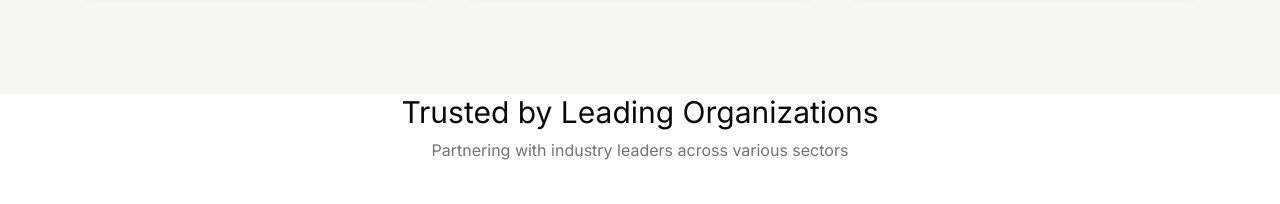
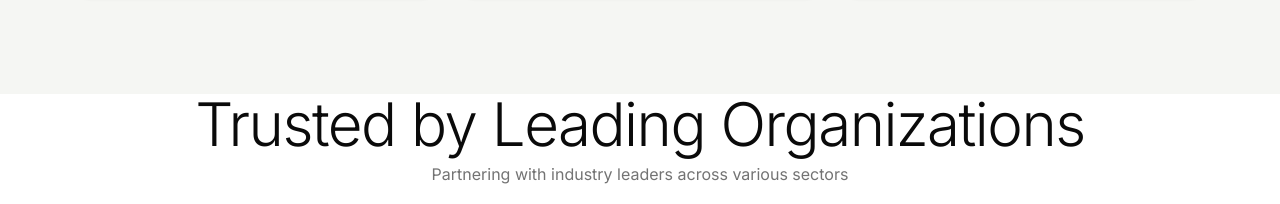
Before and after one commit to sushwesinwin/goodwilladvisory, a Next.js app: page /en in a window 1280 px wide. Shown: the part 4958-5162 px from the top of the page. Built offline with nearby package versions, Linux system fonts and the light colour scheme.

Commit message:
feat(ui): add entrance animations to hero section
Add staggered fade-in and slide-up animations to hero text, buttons, and stats section.

This improves the visual appeal and creates a more dynamic user experience on load.

```diff
--- a/app/[locale]/page.tsx
+++ b/app/[locale]/page.tsx
@@ -40,13 +40,13 @@ export default function HomePage() {
               {/* Left: Hero Text */}
               <div className="flex min-h-[240px] flex-col justify-between text-center md:min-h-[280px] md:text-left lg:h-[320px]">
                 <div className="space-y-3 md:space-y-4">
-                  <p className="text-primary text-xs font-bold tracking-widest uppercase">
+                  <p className="text-primary animate-in fade-in slide-in-from-bottom-4 text-xs font-bold tracking-widest uppercase duration-1000">
                     {tHero("tagline")}
                   </p>
                   <div className="space-y-2 md:space-y-3">
                     <h1
                       className={cn(
-                        "font-light tracking-tight text-balance",
+                        "animate-in fade-in slide-in-from-bottom-6 fill-mode-backwards font-light tracking-tight text-balance delay-200 duration-1000",
                         locale === "mm"
                           ? "text-2xl sm:text-3xl md:text-4xl lg:text-5xl"
                           : "text-3xl sm:text-4xl md:text-5xl lg:text-6xl"
@@ -57,13 +57,13 @@ export default function HomePage() {
                         {tHero("titleHighlight")}
                       </span>
                     </h1>
-                    <p className="text-muted-foreground mx-auto max-w-xl text-sm leading-relaxed md:mx-0 md:text-base">
+                    <p className="text-muted-foreground animate-in fade-in slide-in-from-bottom-6 fill-mode-backwards mx-auto max-w-xl text-sm leading-relaxed delay-300 duration-1000 md:mx-0 md:text-base">
                       {tHero("subtitle")}
                     </p>
                   </div>
                 </div>
 
-                <div className="flex flex-col items-center gap-4 sm:flex-row md:items-center">
+                <div className="animate-in fade-in slide-in-from-bottom-8 fill-mode-backwards flex flex-col items-center gap-4 delay-500 duration-1000 sm:flex-row md:items-center">
                   <Button
                     size="lg"
                     render={<Link href="/#services" />}
@@ -126,7 +126,7 @@ export default function HomePage() {
           </Container>
 
           {/* Stats Section */}
-          <div className="border-border/30 mt-8 border-t pt-6 md:mt-16 md:pt-8 lg:mt-20 lg:pt-10">
+          <div className="border-border/30 animate-in fade-in slide-in-from-bottom-8 fill-mode-backwards mt-8 border-t pt-6 delay-700 duration-1000 md:mt-16 md:pt-8 lg:mt-20 lg:pt-10">
             <Container>
               <div className="grid grid-cols-2 gap-4 md:grid-cols-4 md:gap-6 lg:gap-8">
                 <div className="text-center">
@@ -178,7 +178,11 @@ export default function HomePage() {
                     : "text-4xl sm:text-5xl lg:text-6xl"
                 )}
               >
-                {tMission("statement")}
+                {tMission.rich("statement", {
+                  nobreak: (chunks) => (
+                    <span className="whitespace-nowrap">{chunks}</span>
+                  ),
+                })}
                 <span className="text-muted-foreground">
                   {tMission("statementHighlight")}
                 </span>
@@ -350,7 +354,12 @@ export default function HomePage() {
                       render={<Link href="/#contact" />}
                       className="group gap-3 rounded-full py-6 pr-2 pl-6 shadow-lg transition-all hover:gap-4 hover:shadow-xl"
                     >
-                      <span className="text-sm font-bold tracking-wide">
+                      <span
+                        className={cn(
+                          "font-bold tracking-wide",
+                          locale === "mm" ? "text-[13px]" : "text-sm"
+                        )}
+                      >
                         {tAbout("getConsultation")}
                       </span>
                       <span className="flex h-7 w-7 items-center justify-center rounded-full bg-white shadow-md transition-all group-hover:translate-x-1 group-hover:shadow-lg">
@@ -478,11 +487,27 @@ export default function HomePage() {
         </section>
 
         {/* Client Carousel Section */}
-        <section className="bg-white">
+        <section id="clients-section" className="bg-white">
           <Container>
             <div className="mb-12 text-center">
-              <h2 className="mb-2 text-2xl sm:text-3xl">{tClients("title")}</h2>
-              <p className="text-muted-foreground">{tClients("subtitle")}</p>
+              <h2
+                className={cn(
+                  "mb-2 font-light tracking-tight text-balance",
+                  locale === "mm"
+                    ? "text-2xl sm:text-3xl lg:text-4xl"
+                    : "text-4xl sm:text-5xl lg:text-6xl"
+                )}
+              >
+                {tClients("title")}
+              </h2>
+              <p
+                className={cn(
+                  "text-muted-foreground",
+                  locale === "mm" ? "text-sm leading-loose" : ""
+                )}
+              >
+                {tClients("subtitle")}
+              </p>
             </div>
             <ClientCarousel />
           </Container>
```
